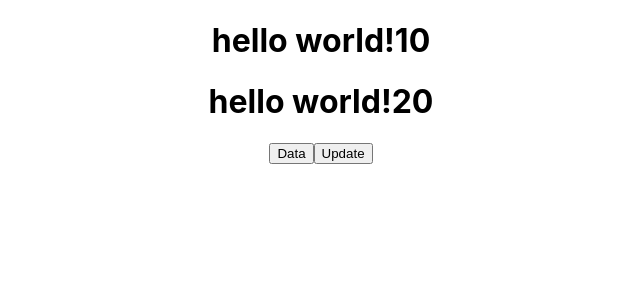
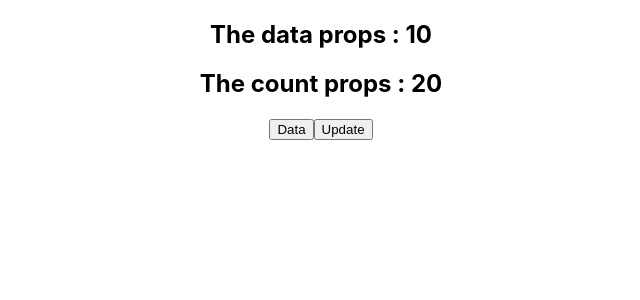
Before and after one commit to Moheed-Dar/REACT, a React (Create React App) app: page / in a window 1280 px wide. Shown: the top 300 px of the page, without its empty margins (319-959 px from the left). Built offline with nearby package versions, Linux system fonts and the light colour scheme.

Commit message:
class 3 last part

```diff
--- a/src/App.js
+++ b/src/App.js
@@ -1,18 +1,13 @@
 import'./App.css'
 import React, { useState,useEffect } from 'react'
+import Student from './Student'
 function App(){
 const [data,setData] =useState(10)
 const [count,setCount] =useState(20)
-  React.useEffect(()=>{
-    console.warn("Data " + data)
-  },[data])
-  React.useEffect(()=>{
-    alert("click start" + count)
-  },[count])
+
     return(
       <div  className="App" >
-        <h1>hello world!{data}</h1>
-        <h1>hello world!{count}</h1>
+        <Student data={data} count={count} />
         <button onClick={()=>setData(data+1)}>Data</button>
         <button onClick={()=>setCount(count+1)}>Update</button>
       </div>
--- /dev/null
+++ b/src/Student.js
@@ -0,0 +1,13 @@
+import React,{useEffect,useState} from 'react'
+function Student(props){
+    useEffect(()=>{
+        alert("this is the count values " +props.count)
+    },[props.count])
+    return(
+        <div className="App" >
+            <h2>The data props : { props.data }</h2>
+            <h2>The count props : { props.count }</h2>
+        </div>
+    );
+}
+export default Student;
```
